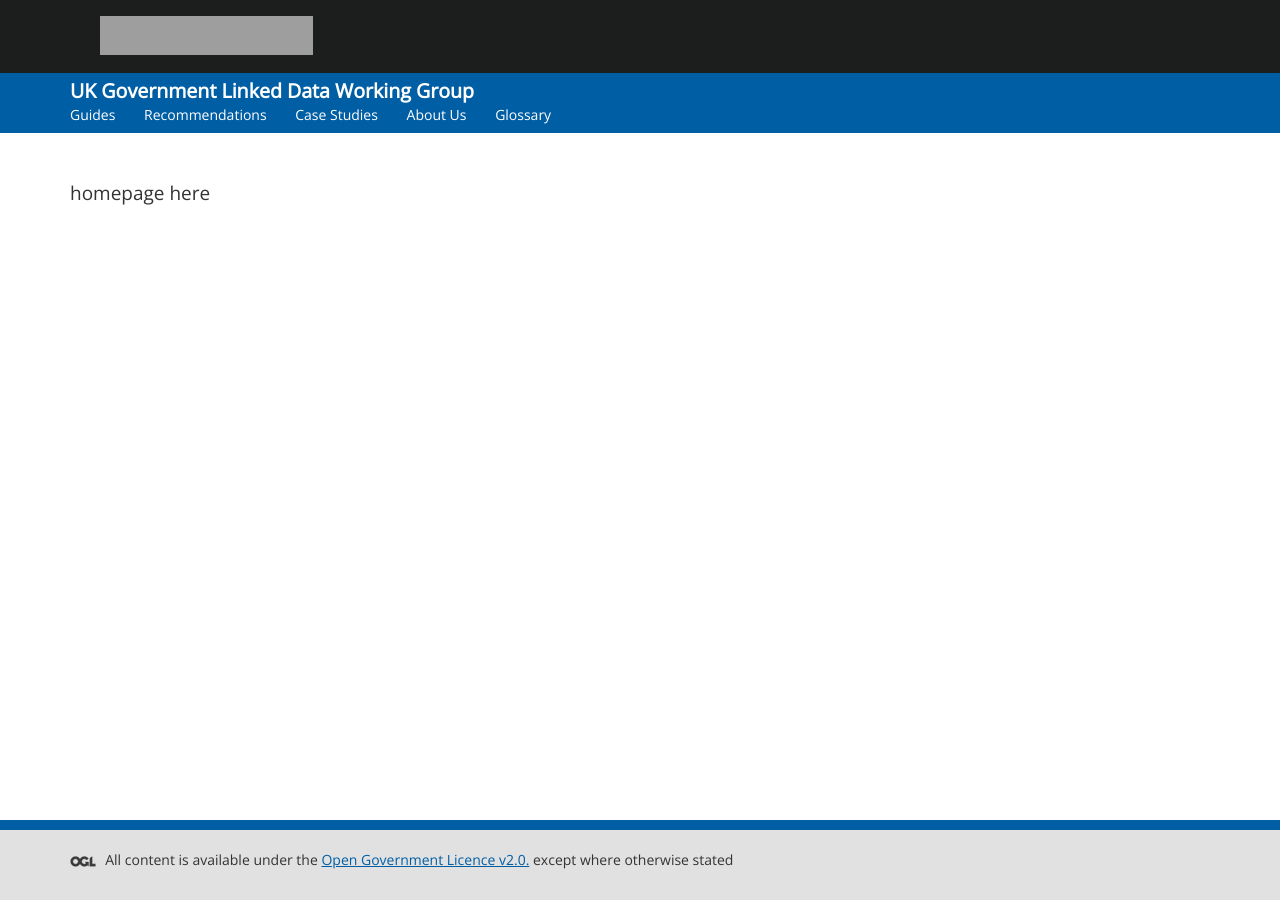
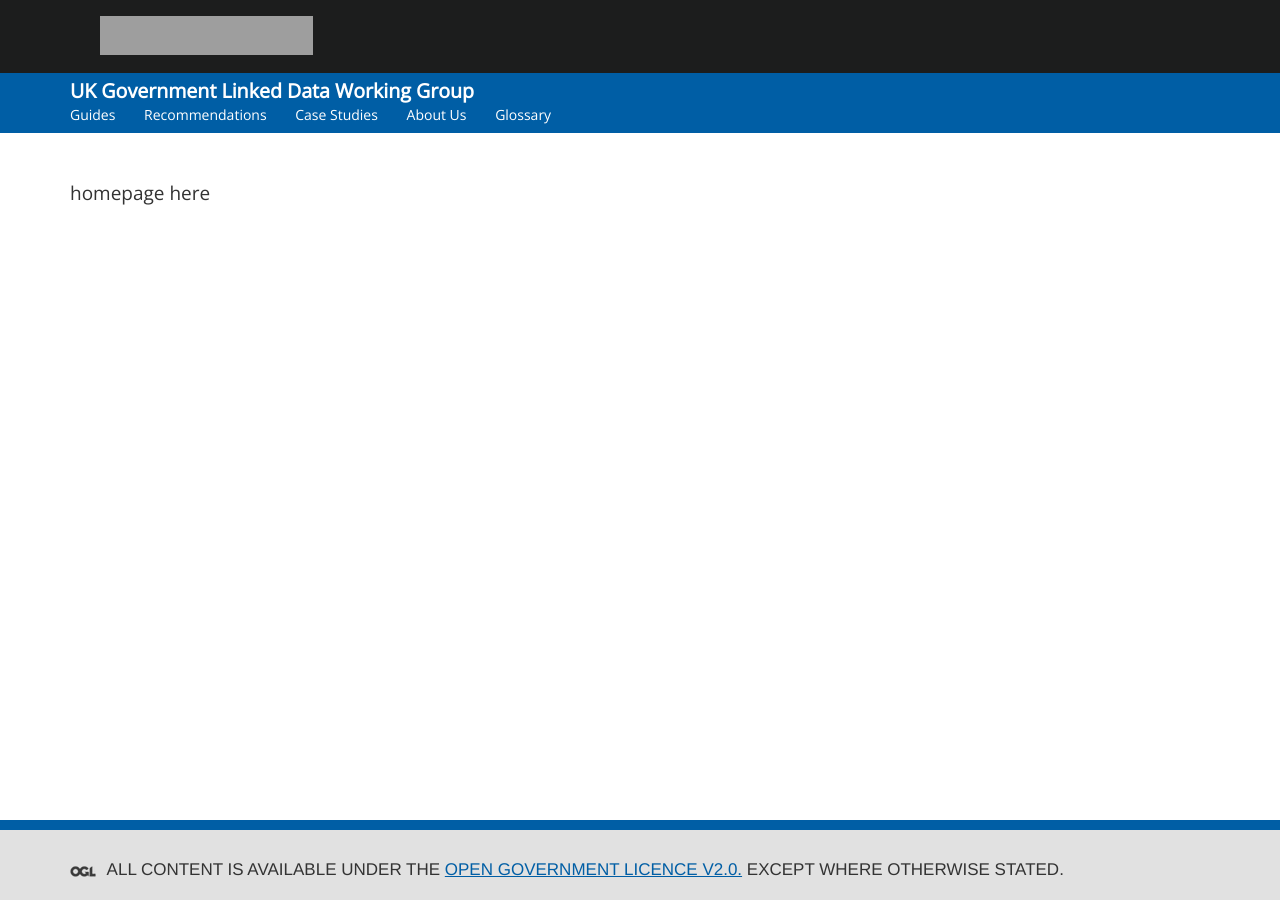
Before and after one commit to UKGovLD/ukgovldwg, a Jekyll site: the page built from index.md, in a window 1280 px wide. Built offline with Jekyll 4.4.1, drawn with Linux system fonts in a browser that asks for light colours; grey boxes are pictures that could not be loaded.

Commit message:
tweak to footer

```diff
--- a/_layouts/base.html
+++ b/_layouts/base.html
@@ -37,7 +37,7 @@
     <footer>
         <div class="liner">
             <div class="container">
-                <p><a href="http://www.nationalarchives.gov.uk/doc/open-government-licence/version/2/"><img src="{{ site.rootpath }}/assets/images/ogl-symbol.png" alt="OGL"></a> All content is available under the <a href="http://www.nationalarchives.gov.uk/doc/open-government-licence/version/2/">Open Government Licence v2.0.</a> except where otherwise stated</p>
+                <p> <h2><a href="http://www.nationalarchives.gov.uk/doc/open-government-licence/version/2/"><img src="{{ site.rootpath }}/assets/images/ogl-symbol.png" alt="OGL"></a> All content is available under the <a href="http://www.nationalarchives.gov.uk/doc/open-government-licence/version/2/">Open Government Licence v2.0.</a> except where otherwise stated.</h2></p>
             </div>
         </div>
     </footer>
```
